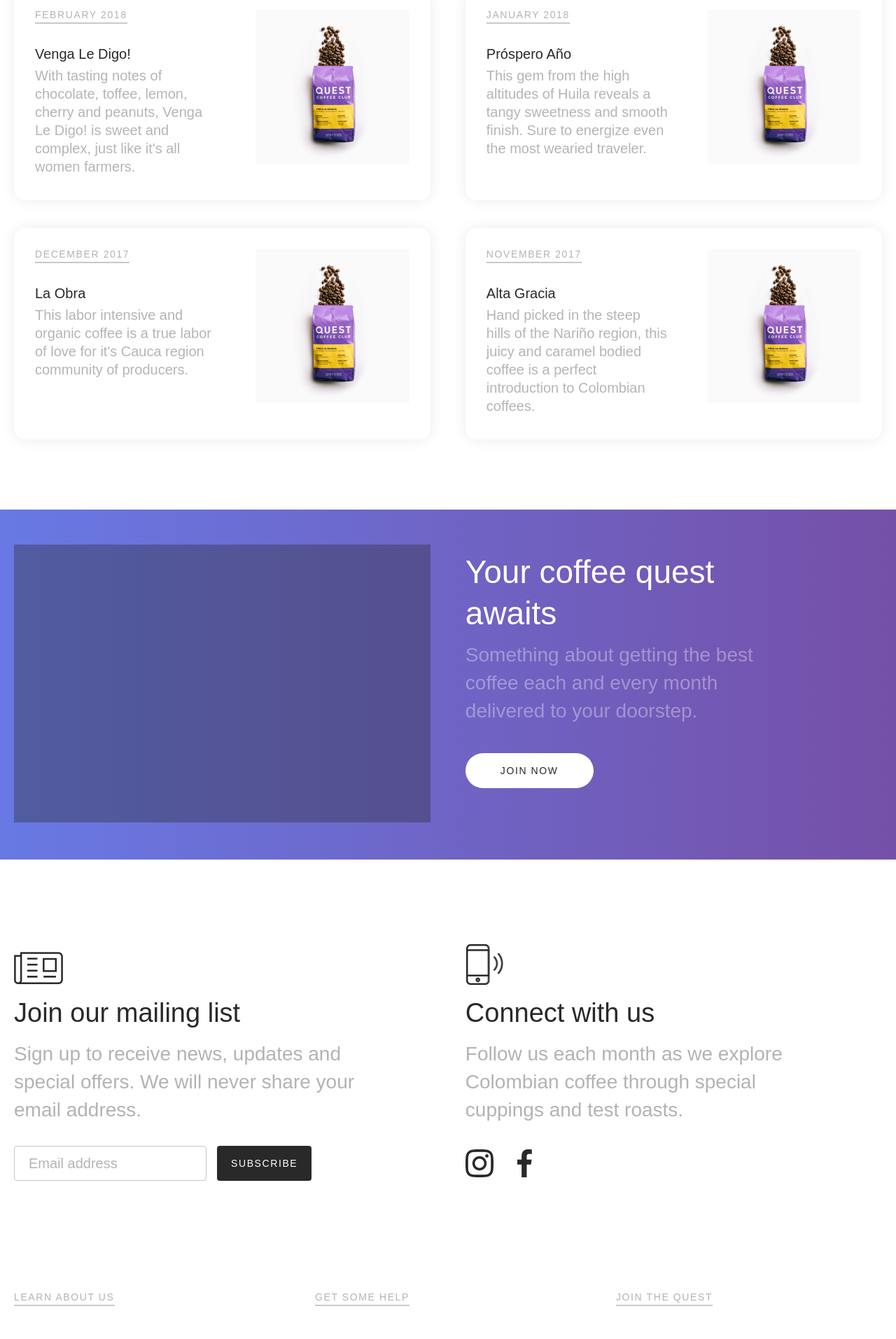
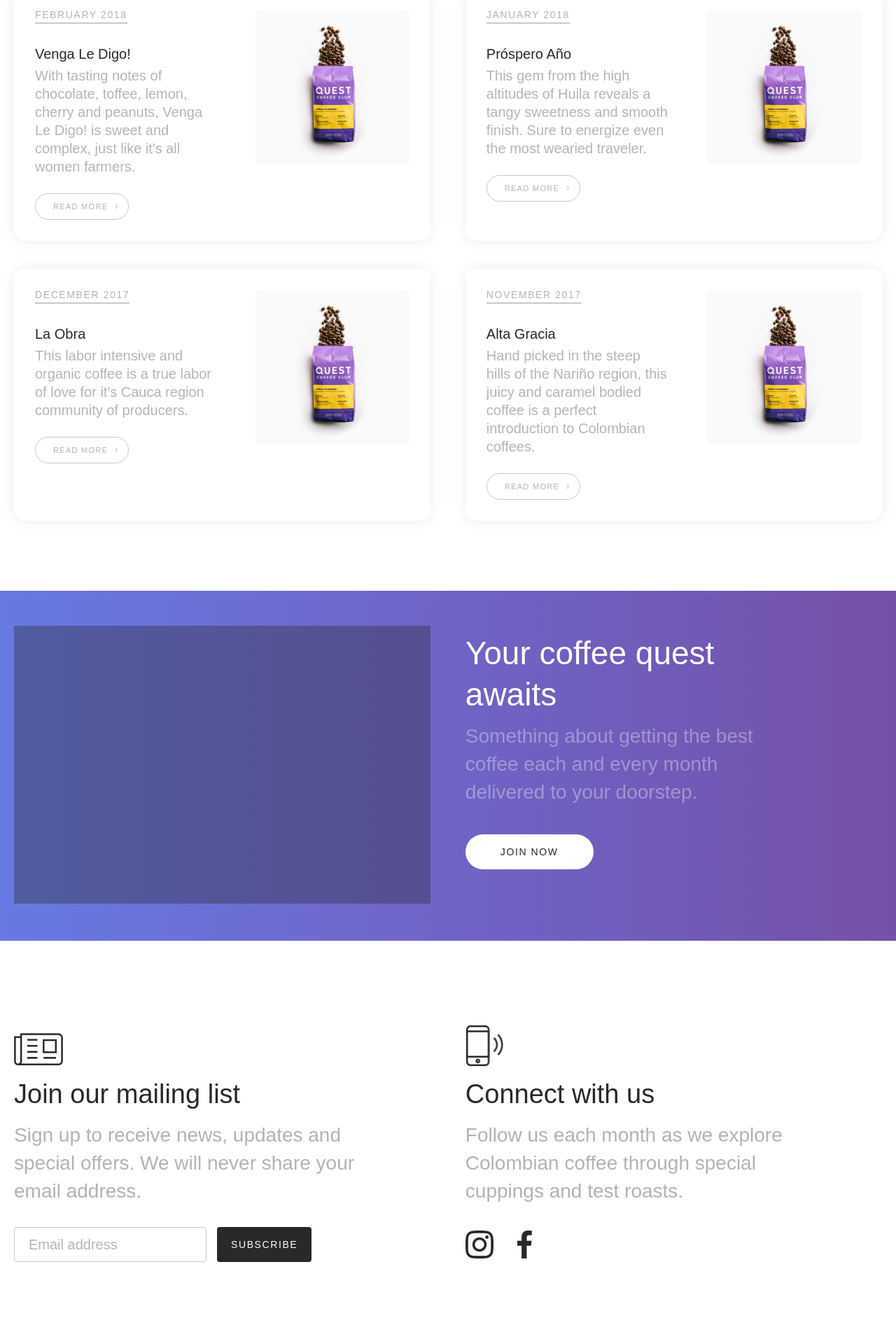
Before and after one commit to roryreiff/questcoffeeclub.com, a Jekyll site: the page built from our-coffees.md, in a window 1280 px wide. Shown: the part 676-2589 px from the top of the page at 70% size. Built offline with Jekyll 4.4.1, drawn with Linux system fonts in a browser that asks for light colours; nearby versions of some CDN libraries; some web fonts are replaced; comment, search, counter and statistics services are not loaded.

Commit message:
work on coffee landing page

```diff
--- a/_scss/boxes.scss
+++ b/_scss/boxes.scss
@@ -119,6 +119,9 @@
             height: 220px;
         }
     }
+    .button {
+        margin: 20px 0 0 30px;
+    }
 }
 /* responsive */
 @media screen and (max-width: 1240px) {
@@ -155,6 +158,22 @@
             display: block;
         }
     }
+    .box-coffee-landing {
+        .button {
+            margin-top: 0;
+            margin-bottom: 30px;
+        }
+        .image {
+            margin: 0 auto;
+            width: 250px;
+            height: 250px;
+            padding-bottom: 25px;
+            img {
+                width: 100%;
+                height: 100%;
+            }
+        }
+    }
     #gift-subscription-boxes .box {
         .center { display: block; }
         .button {padding: 0; margin: 0 auto 20px auto; }
--- a/_scss/buttons.scss
+++ b/_scss/buttons.scss
@@ -40,7 +40,7 @@
     }
 }
 
-.button-secondary-white{
+.button-secondary-white {
     color: #B3B3B3;
     border: 1px solid #C8C8C8;
 
@@ -98,6 +98,15 @@ input.large-button {
     padding: 0 30px;
 }
 
+.button-small {
+    height: 36px;
+    line-height: 36px;
+    border-radius: 36px;
+    letter-spacing: 1.3px;
+    font-size: 11px;
+    padding: 0 25px;
+}
+
 /* layout */
 .button-center {
     margin: 0 20px;
--- a/our-coffees.md
+++ b/our-coffees.md
@@ -19,6 +19,7 @@ keywords: coffee, single origin, small-batch roasted, subscription, beans, whole
                 <h2>{{coffee.month}}</h2>
                 <h3>{{coffee.name}}</h3>
                 <p>{{coffee.teaser}}</p>
+                <a class="button button-secondary-white button-small" href="{{coffee.url}}" title="read more">Read more<span class="button-arrow"></span></a>
             </div>
             <div class="image">
                 <img src="{{coffee.image_thumbnail}}" title="{{coffee.name}}" />
```
Also changed, not shown: my_collections/_our-coffee/01-18-próspero-año.md (+5 -1 lines), my_collections/_our-coffee/02-18-venga-le-digo!.md (+0 -1 lines), my_collections/_our-coffee/11-17-alta-gracia.md (+1 -1 lines), my_collections/_our-coffee/12-17-la-obra.md (+7 -2 lines), 3 other files.
